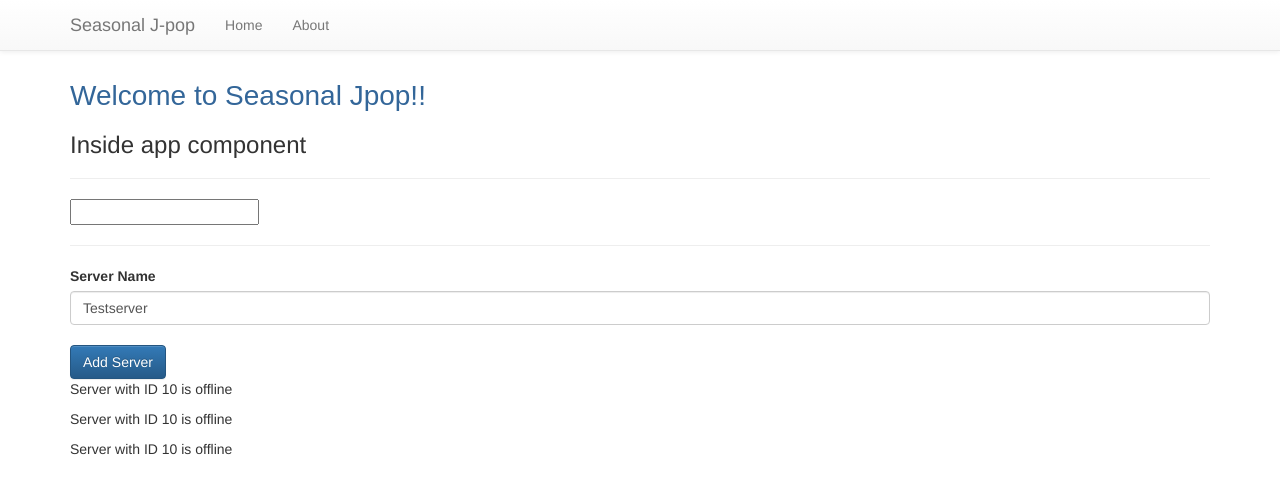
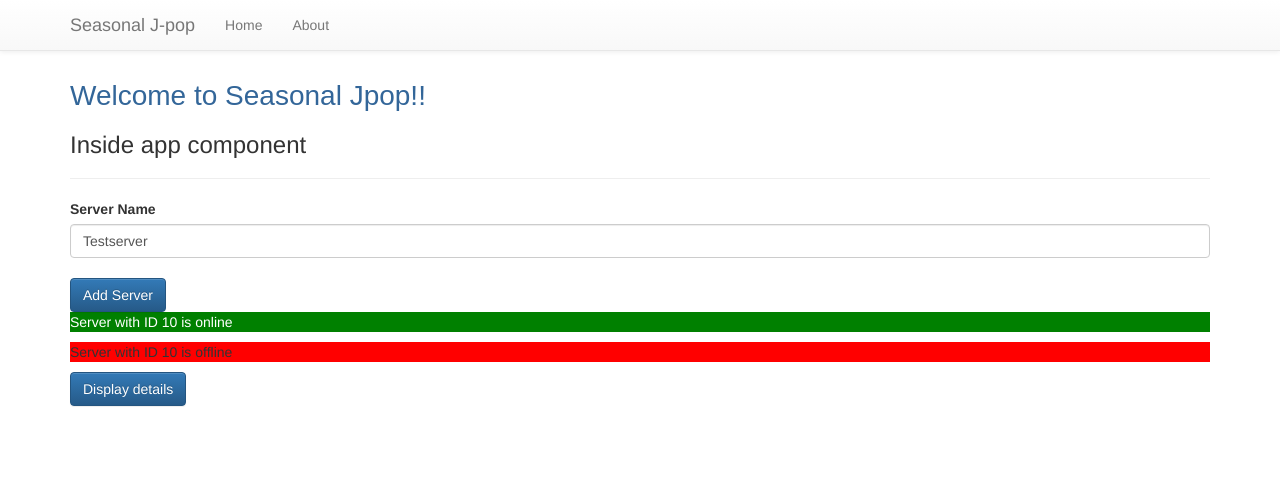
Before and after one commit to michaelnguyenm/seasonal-jpop-app, an Angular app: page / in a window 1280 px wide. Shown: the top 494 px of the page. Built offline with nearby package versions, Linux system fonts and the light colour scheme.

Commit message:
Buttons now add text and other things

```diff
--- a/src/client/app/app.component.css
+++ b/src/client/app/app.component.css
@@ -4,3 +4,7 @@
     font-family: Arial, Helvetica, sans-serif;
     font-size: 200%;
 }
+
+.white-text {
+    color: white;
+}
--- a/src/client/app/app.component.html
+++ b/src/client/app/app.component.html
@@ -4,11 +4,28 @@
         <div class="col-xs-12">
             <h1>Welcome to {{title}}!!</h1>
             <h3>Inside app component</h3>
+            <!--
             <hr>
             <input type="text" [(ngModel)]="body">
             <p>{{ body }}</p>
+            -->
             <hr>
             <app-servers></app-servers>
         </div>
+        <div class="col-xs-12">
+            <button class="btn btn-primary"
+                (click)="onToggleDetails()">
+                Display details
+            </button>
+            <p *ngIf="showSecret">
+                Secret Password = tuna
+            </p>
+            <div
+                *ngFor="let logItem of log; let i = index"
+                [ngStyle]="{backgroundColor: i >= 4 ? 'blue' : 'transparent'}"
+                [ngClass]="{'white-text': i >= 4}">
+                {{ logItem }}
+            </div>
+        </div>
     </div>
 </div>
--- a/src/client/app/app.component.ts
+++ b/src/client/app/app.component.ts
@@ -11,4 +11,11 @@
 })
 export class AppComponent {
     title = 'Seasonal Jpop';
+    showSecret = false;
+    log = [];
+
+    onToggleDetails() {
+        this.showSecret = !this.showSecret;
+        this.log.push(new Date());
+    }
 }
--- a/src/client/app/server/server.component.html
+++ b/src/client/app/server/server.component.html
@@ -1 +1,5 @@
-<p>{{ 'Server' }} with ID {{ serverId }} is {{ getServerStatus() }}</p>
+<p
+    [ngStyle]="{backgroundColor: getColor()}"
+    [ngClass]="{online: serverStatus === 'online'}">
+    {{ 'Server' }} with ID {{ serverId }} is {{ getServerStatus() }}
+</p>
--- a/src/client/app/server/server.component.ts
+++ b/src/client/app/server/server.component.ts
@@ -2,13 +2,26 @@
 
 @Component({
     selector: 'app-server',
-    templateUrl: './server.component.html'
+    templateUrl: './server.component.html',
+    styles: [`
+        .online {
+            color: white;
+        }
+    `]
 })
 export class ServerComponent {
     serverId: number = 10;
     serverStatus: string = 'offline';
 
+    constructor() {
+        this.serverStatus = Math.random() > 0.5 ? 'online' : 'offline';
+    }
+
     getServerStatus() {
         return this.serverStatus;
     }
+
+    getColor() {
+        return this.serverStatus === 'online' ? 'green' : 'red';
+    }
 }
--- a/src/client/app/servers/servers.component.html
+++ b/src/client/app/servers/servers.component.html
@@ -13,10 +13,9 @@
     class="btn btn-primary"
     [disabled]="!allowNewServer"
     (click)="onCreateServer()">Add Server</button>
-<!-- <p>{{ allowNewServer }}</p> -->
-<!-- <p>{{ serverCreationStatus }}</p> -->
-<p *ngIf="serverCreated">Server was created, server name is {{ serverName }}
-</p>
-<app-server></app-server>
-<app-server></app-server>
-<app-server></app-server>
+<!-- <p *ngIf="serverCreated; else noServer">Server was created, server name is {{ serverName }}</p>
+<ng-template #noServer>
+    <p>No server was created!</p>
+</ng-template> -->
+<p *ngIf="serverCreated">Server was created, server name is {{ serverName }}</p>
+<app-server *ngFor="let server of servers"></app-server>
--- a/src/client/app/servers/servers.component.ts
+++ b/src/client/app/servers/servers.component.ts
@@ -10,6 +10,7 @@
     serverCreationStatus = 'No server was created'
     serverName = 'Testserver';
     serverCreated = false;
+    servers = ['Testserver', 'Testserver 2'];
 
     constructor() {
         setTimeout(() => {
@@ -22,6 +23,7 @@
 
     onCreateServer() {
         this.serverCreated = true;
+        this.servers.push(this.serverName);
         this.serverCreationStatus = 'Server was created! Name is ' + this.serverName;
     }
 
```
